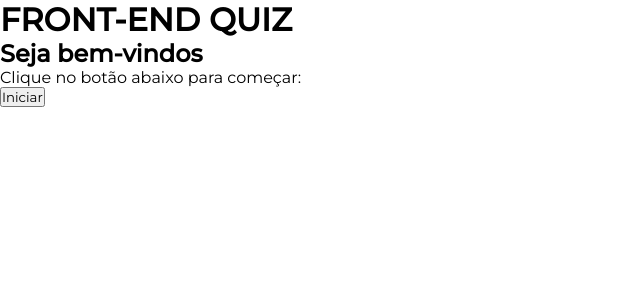
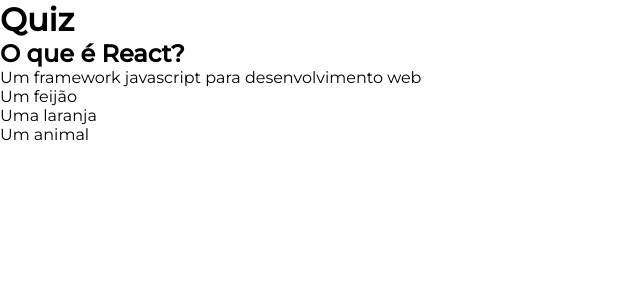
Before and after one commit to isthefani/quiz-project, a React (Vite) app: page /questions in a window 1280 px wide. Shown: the top 300 px of the page, without its empty margins (0-640 px from the left). Built offline with nearby package versions, Linux system fonts and the light colour scheme.

Commit message:
react router e json

```diff
--- a/package.json
+++ b/package.json
@@ -11,7 +11,8 @@
   },
   "dependencies": {
     "react": "^18.2.0",
-    "react-dom": "^18.2.0"
+    "react-dom": "^18.2.0",
+    "react-router-dom": "^6.16.0"
   },
   "devDependencies": {
     "@types/react": "^18.2.15",
--- a/src/App.jsx
+++ b/src/App.jsx
@@ -1,15 +1,20 @@
 import './App.css'
-import Welcome from "./components/Welcome";
+import {
+  BrowserRouter,
+  Routes,
+  Route } from "react-router-dom";
+import Home from './pages/Home'
+import Question from './pages/Questions'
 
 function App() {
 
   return (
-    <>
-      <div className='container'>
-        <h1>FRONT-END QUIZ</h1>
-        <Welcome />
-      </div>
-    </>
+    <BrowserRouter>
+    <Routes>
+        <Route index  element={<Home/>}/>
+        <Route path="/questions" element={<Question/>}/>
+    </Routes>
+</BrowserRouter>
   )
 }
 
--- a/src/components/Welcome.jsx
+++ /dev/null
@@ -1,13 +0,0 @@
-import React from 'react'
-
-const welcome = () => {
-  return (
-    <div id='welcome'>
-        <h2>Seja bem-vindos</h2>
-        <p>Clique no botão abaixo para começar:</p>
-        <button>Iniciar</button>
-    </div>
-  );
-}
-
-export default welcome;
--- /dev/null
+++ b/src/data/data.js
@@ -0,0 +1,11 @@
+const quiz = [
+    {id: 1, perg: "O que é React?", alts: [
+        {ok: "Um framework javascript para desenvolvimento web"},
+        "Um feijão",
+        "Uma laranja",
+        "Um animal"
+        ]
+    }
+]
+
+export default quiz;
--- /dev/null
+++ b/src/pages/Home/index.jsx
@@ -0,0 +1,16 @@
+import React from 'react'
+
+const Home = () => {
+  return (
+    <>
+    <div id='home'>
+       <h1>FRONT-END QUIZ</h1>
+        <h2>Seja bem-vindos</h2>
+        <p>Clique no botão abaixo para começar:</p>
+        <a href='/questions'>Iniciar</a>
+     </div>
+     </>
+  );
+}
+
+export default Home;
--- /dev/null
+++ b/src/pages/Questions/index.jsx
@@ -0,0 +1,15 @@
+import React from "react";
+import quiz from "../../data/data";
+
+export default function Question(){
+    return(
+        <>
+            <h1>Quiz</h1>
+            <h2>{quiz[0].perg}</h2>
+            <p>{quiz[0].alts[0].ok}</p>
+            <p>{quiz[0].alts[1]}</p>
+            <p>{quiz[0].alts[2]}</p>
+            <p>{quiz[0].alts[3]}</p>
+        </>
+    )
+}
```
Also changed, not shown: src/pages/Home/style.css (added), 1 other file (tests, documents, lock files or other folders).
